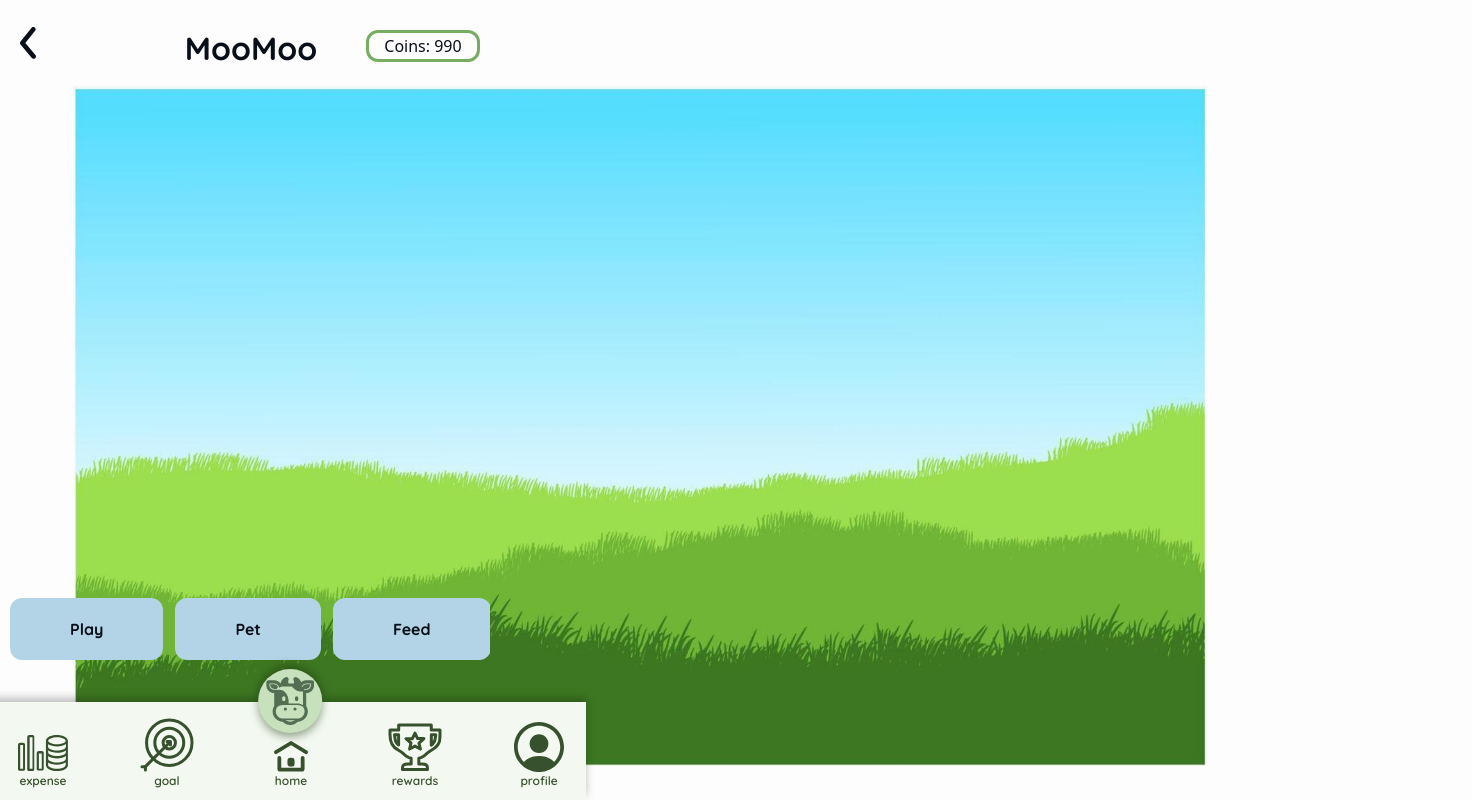
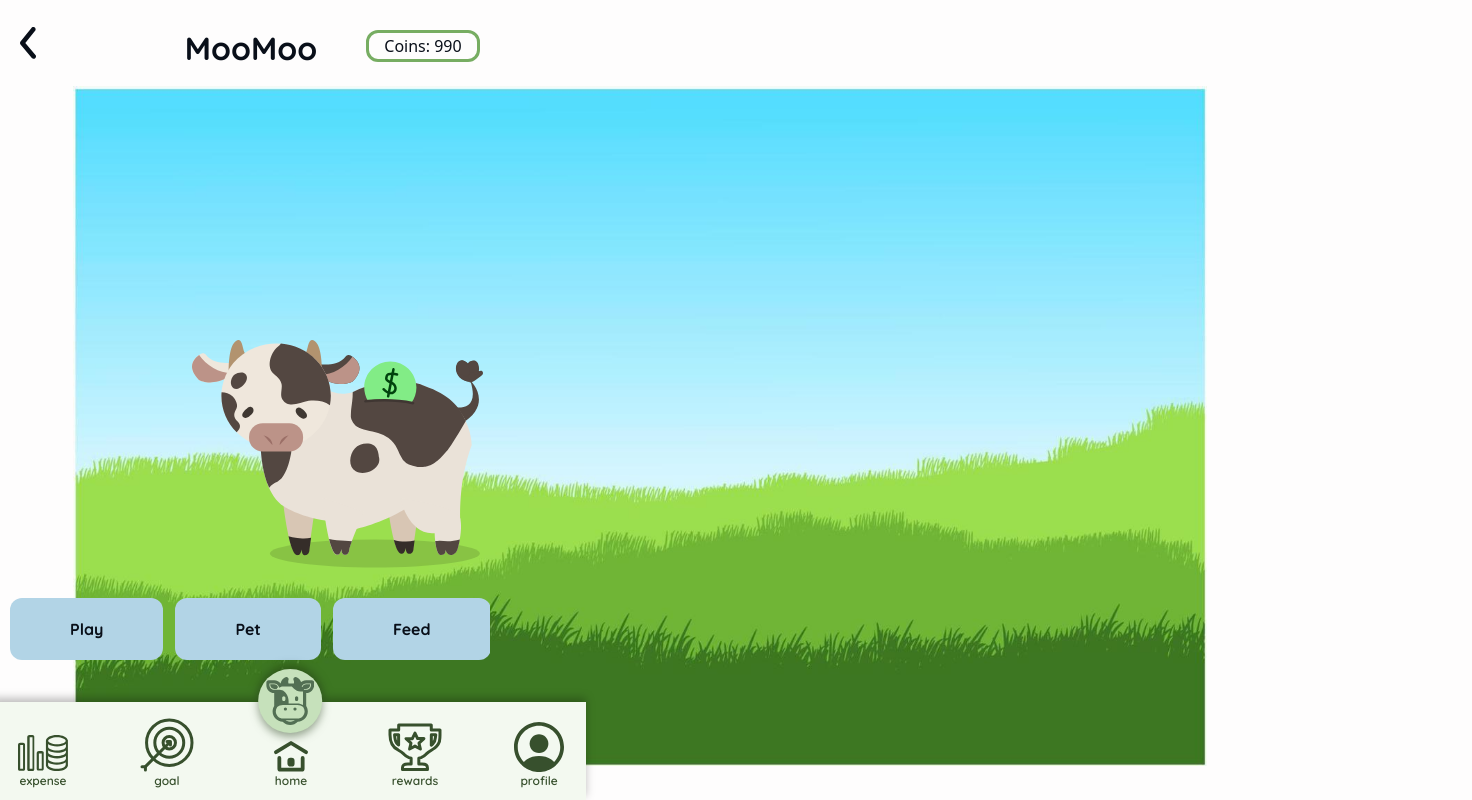
Before and after one commit to AlyssaHug/Design02_App, a Next.js app: page / in a window 1280 px wide. Shown: the top 800 px of the page, 1472 px wide, since content can reach past the window. Built offline with nearby package versions, Linux system fonts and the light colour scheme.

Commit message:
moomoo added

```diff
--- /dev/null
+++ b/app/Cow/cow.js
@@ -0,0 +1,39 @@
+"use client";
+import Coins from "@/app/ui/coins/coins"
+import Nav from "@/app/ui/navbar/navbar";
+import Slider from "@/app/ui/slider/slider";
+
+import styles from "@/app/Cow/cow.module.css";
+
+
+export default function CowPage() {
+    return (
+        <div className={styles.container}>
+
+            <div className={styles.sliderContainer}>
+                <Slider />
+            </div>
+            <Nav />
+            <div className={styles.sameRow}>
+                <img
+                    src="/left_arrow.svg"
+                    alt="Back arrow"
+                />
+                  <h1 className={styles.header}>MooMoo</h1>
+                <div className={styles.coins}>
+                    <Coins
+                        value="Coins: "
+                        coin={990}
+                    />
+                </div>
+            </div>
+            <div className={styles.background}>
+                <img
+                    src="/grassbg.jpg"
+                    className={styles.backgroundImage}
+                    alt="Grass field background"
+                />
+            </div>
+        </div>
+    );
+}
--- /dev/null
+++ b/app/Cow/cow.module.css
@@ -0,0 +1,50 @@
+.container {
+    position: relative;
+    width: 100%;
+    height: 100vh; /* Full viewport height */
+}
+
+.sameRow {
+    display: flex;
+    flex-direction: row;
+    justify-content: space-between;
+    margin: 20px;
+    position: relative;
+    z-index: 1; /* Ensure it stays above the background */
+}
+
+.coins {
+    display: flex;
+    justify-content: end;
+    margin-right: -20px;
+    margin-top: 10px;
+}
+
+.background {
+    width: 100vw;
+    z-index: 0;
+    display: flex;
+    justify-content: center;
+    height: 85vh;
+}
+
+.sliderContainer {
+    position: absolute;
+    bottom: 160px;
+    width: 100%;
+    display: flex;
+    justify-content: center;
+    z-index: 10;
+    margin-left: 10px;
+}
+
+.header {
+    font-family: var(--font-quicksand);
+    font-size: 32px;
+    font-style: normal;
+    font-weight: 700;
+    line-height: 36px;
+    color: var(--secondary-secondary-900);
+    margin-left: 100px;
+    margin-top: 10px;
+}
--- a/app/Cow/page.js
+++ /dev/null
@@ -1,37 +0,0 @@
-"use client";
-import Coins from "./ui/coins/coins";
-import Nav from "./ui/navbar/navbar";
-import Slider from "@/app/ui/slider/slider";
-
-import styles from "@/app/Cow/styles.module.css";
-import Moomoo from "./ui/moomoo/moomoo";
-
-export default function Page() {
-    return (
-        <div className={styles.container}>
-            <div className={styles.sliderContainer}>
-                <Slider />
-            </div>
-            <Nav />
-            <div className={styles.sameRow}>
-                <img
-                    src="/left_arrow.svg"
-                    alt="Back arrow"
-                />
-                <div className={styles.coins}>
-                    <Coins
-                        value="Coins: "
-                        coin={990}
-                    />
-                </div>
-            </div>
-            <div className={styles.background}>
-                <img
-                    src="/grassbg.jpg"
-                    className={styles.backgroundImage}
-                    alt="Grass field background"
-                />
-            </div>
-        </div>
-    );
-}
--- a/app/Cow/styles.module.css
+++ b/app/Cow/styles.module.css
@@ -1,50 +1,8 @@
-.container {
-    position: relative;
+.moo {
+    position: absolute;
+    z-index: 250;
+    margin-top: 40vh;
+    margin-left: 15vw;
     width: 100%;
-    height: 100vh; /* Full viewport height */
+    height: 100%;
 }
-
-.sameRow {
-    display: flex;
-    flex-direction: row;
-    justify-content: space-between;
-    margin: 20px;
-    position: relative;
-    z-index: 1; /* Ensure it stays above the background */
-}
-
-.coins {
-    display: flex;
-    justify-content: end;
-    margin-right: -20px;
-    margin-top: 10px;
-}
-
-.background {
-    width: 100vw;
-    z-index: 0;
-    display: flex;
-    justify-content: center;
-    height: 85vh;
-}
-
-.sliderContainer {
-    position: absolute;
-    bottom: 160px;
-    width: 100%;
-    display: flex;
-    justify-content: center;
-    z-index: 10;
-    margin-left: 10px;
-}
-
-.header {
-    font-family: var(--font-quicksand);
-    font-size: 32px;
-    font-style: normal;
-    font-weight: 700;
-    line-height: 36px;
-    color: var(--secondary-secondary-900);
-    margin-left: 100px;
-    margin-top: 10px;
-}
--- a/app/page.js
+++ b/app/page.js
@@ -1,39 +1,18 @@
 "use client";
-import Coins from "./ui/coins/coins";
-import Nav from "./ui/navbar/navbar";
-import Slider from "@/app/ui/slider/slider";
-
-import styles from "@/app/Cow/styles.module.css";
+import CowPage from "./Cow/cow";
 import Moomoo from "./ui/moomoo/moomoo";
+import styles from "@/app/Cow/styles.module.css"
 
 export default function Page() {
     return (
-        <div className={styles.container}>
-
-            <div className={styles.sliderContainer}>
-                <Slider />
+        <div>
+        <div className={styles.moo}>
+            <Moomoo
+            size="interaction"
+            src="/moomoonormal.svg"
+            />
             </div>
-            <Nav />
-            <div className={styles.sameRow}>
-                <img
-                    src="/left_arrow.svg"
-                    alt="Back arrow"
-                />
-                  <h1 className={styles.header}>MooMoo</h1>
-                <div className={styles.coins}>
-                    <Coins
-                        value="Coins: "
-                        coin={990}
-                    />
-                </div>
-            </div>
-            <div className={styles.background}>
-                <img
-                    src="/grassbg.jpg"
-                    className={styles.backgroundImage}
-                    alt="Grass field background"
-                />
-            </div>
-        </div>
+      <CowPage/>
+      </div>
     );
 }
```
